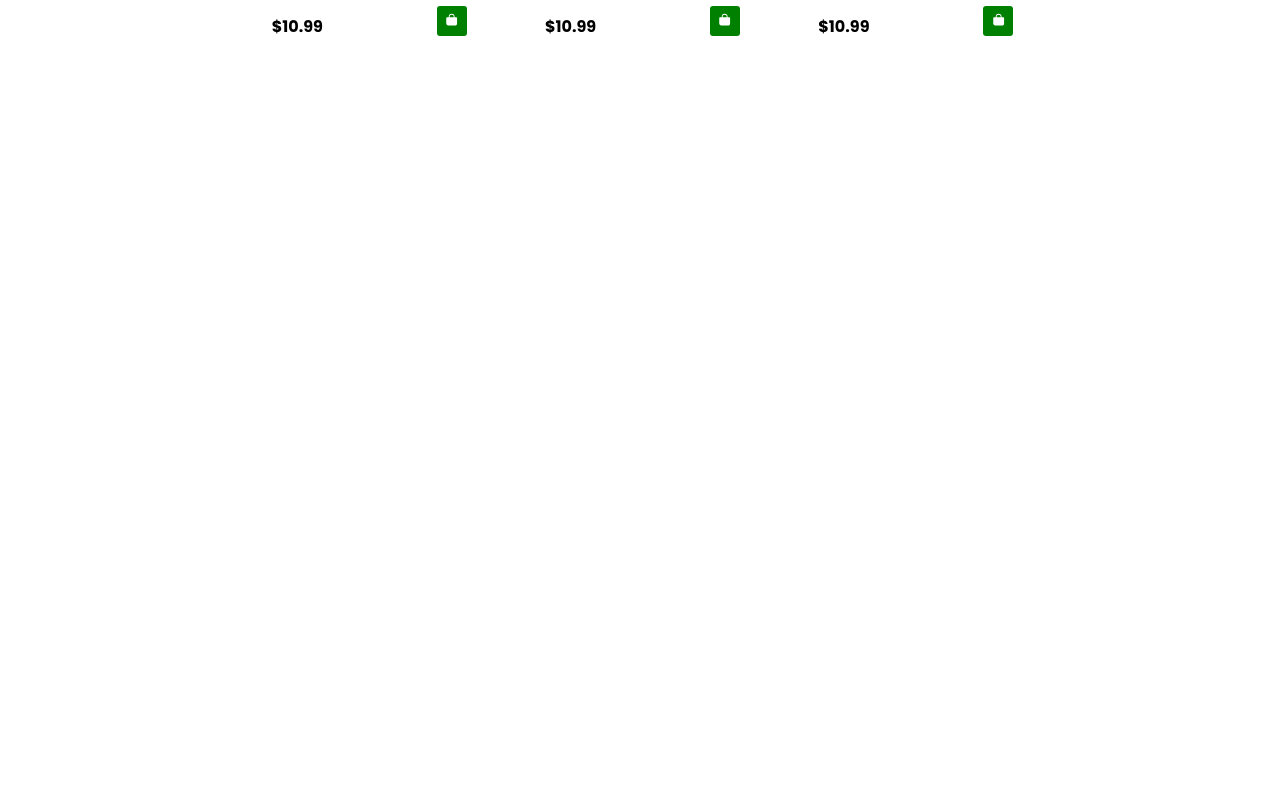
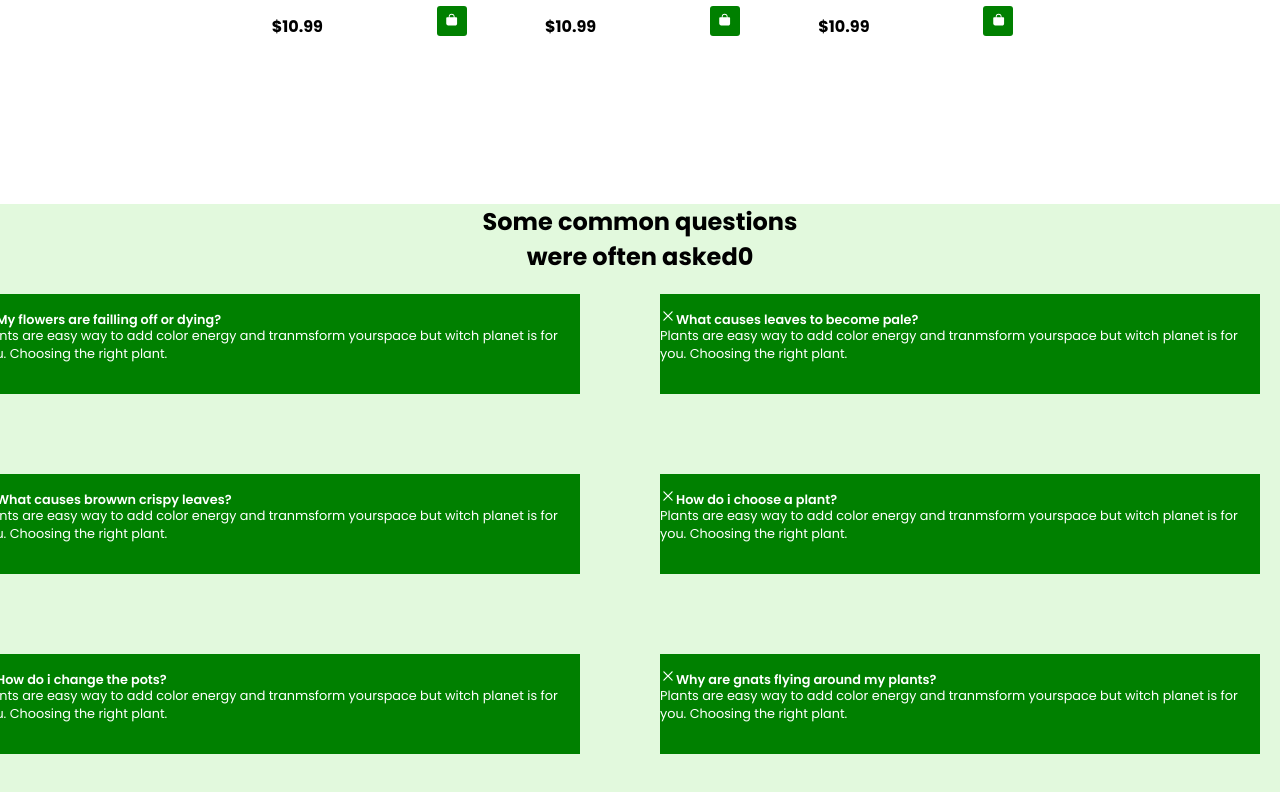
Before and after one commit to Rosier-Anderson/GREENIFY-PLANT-REACT, a React (Create React App) app: page / in a window 1280 px wide. Shown: the part 2665-3457 px from the top of the page. Before the commit the page ends 2709 px from the top, so only its background shows below. Built offline with nearby package versions, Linux system fonts and the light colour scheme.

Commit message:
Updated FAQ and adding adding style

```diff
--- a/src/App.js
+++ b/src/App.js
@@ -3,6 +3,7 @@ import "./App.css"
 import Home from './pages/Home';
 import About from './pages/About'
 import Product from "./pages/Product";
+import FAQ from './pages/FAQ';
 
 function App() {
   return (
@@ -11,6 +12,7 @@ function App() {
     <Home/>
     <About/>
     <Product/>
+    <FAQ/>
     </div>
   );
 }
--- a/src/pages/FAQ.js
+++ b/src/pages/FAQ.js
@@ -0,0 +1,61 @@
+import React from "react";
+import { RxCross2 } from "react-icons/rx";
+import "../styles/faq.css";
+
+export default function FAQ() {
+  const faqList = [
+    {
+      question: "My flowers are failling off or dying?",
+      answer:
+        "Plants are easy way to add color energy and tranmsform yourspace but witch planet is for you. Choosing the right plant.",
+    },
+    {
+      question: "What causes leaves to become pale?",
+      answer:
+        "Plants are easy way to add color energy and tranmsform yourspace but witch planet is for you. Choosing the right plant. ",
+    },
+    {
+      question: "What causes browwn crispy leaves?",
+      answer:
+        "Plants are easy way to add color energy and tranmsform yourspace but witch planet is for you. Choosing the right plant.",
+    },
+    {
+      question: "How do i choose a plant?",
+      answer:
+        "Plants are easy way to add color energy and tranmsform yourspace but witch planet is for you. Choosing the right plant.",
+    },
+    {
+      question: "How do i change the pots?",
+      answer:
+        "Plants are easy way to add color energy and tranmsform yourspace but witch planet is for you. Choosing the right plant. ",
+    },
+    {
+      question: "Why are gnats flying around my plants?",
+      answer:
+        "Plants are easy way to add color energy and tranmsform yourspace but witch planet is for you. Choosing the right plant.",
+    },
+  ];
+  return (
+    <div className="accordion-container">
+      <h2 className="accordion-title">
+        Some common questions <br /> were often asked0
+      </h2>
+
+      <div className="question-wrapper">
+        {faqList.map((item, index) => (
+          <div className="question-wrapper" key={index}>
+            <div className="questions-item">
+              <header className="questions-header">
+                <RxCross2 className="questions-icon inline" />
+                <h4 className="questions-title inline">{item.question}</h4>
+              </header>
+              <div className="questions-content">
+                <p className="questions-description">{item.answer}</p>
+              </div>
+            </div>
+          </div>
+        ))}
+      </div>
+    </div>
+  );
+}
--- a/src/styles/faq.css
+++ b/src/styles/faq.css
@@ -0,0 +1,48 @@
+.accordion-container{
+    background-color: rgb(226, 249, 221);
+    margin-top: 10rem;
+
+
+}
+.accordion-title{
+    text-align: center;
+}
+.question-wrapper {
+    max-width: 850px;
+    margin: 0 auto;
+    display: grid;
+    grid-template-columns: auto auto;
+    grid-template-rows: auto auto;
+    gap: 40px;
+   justify-content: center;
+}
+
+.questions-item{
+    background-color: green;
+    width: 600px;
+  height: 100px;
+  color: white;
+
+
+}
+.questions-header{
+
+}
+.inline {
+    display: inline-block;
+}
+
+.questions-icon{
+
+}
+.questions-title{
+font-size: .8rem;
+    font-weight: 600;
+}
+.questions-content{
+ margin-top: -2rem;
+margin-bottom: -2rem;
+}
+.questions-description {
+    font-size: .8rem;
+}
```
